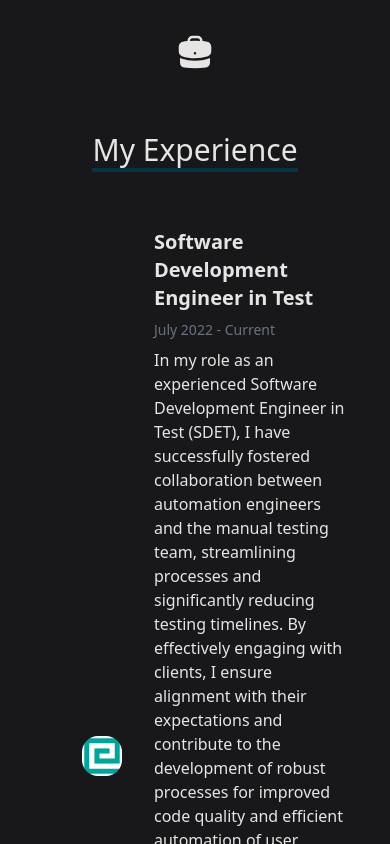
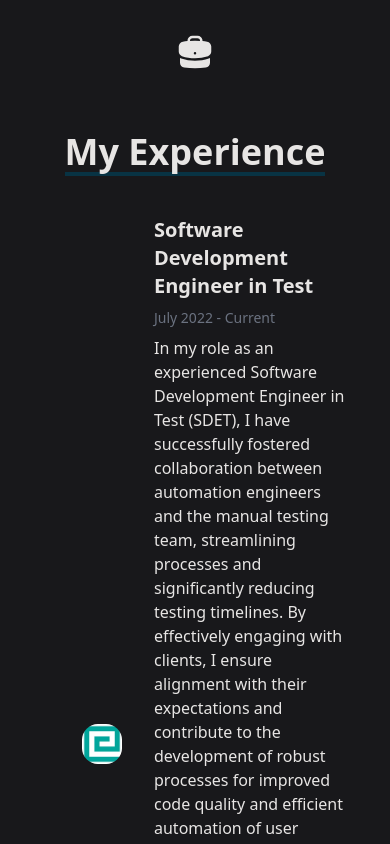
Before and after one commit to meeIbrahim/portfolio, a React (Vite) app: page / in a window 390 px wide. Shown: the part 1740-2584 px from the top of the page. Built offline with nearby package versions, Linux system fonts and the light colour scheme.

Commit message:
Changed font to title for section headers

```diff
--- a/src/components/Experience.tsx
+++ b/src/components/Experience.tsx
@@ -7,7 +7,7 @@ export default function Experience() {
       <div className="container px-5 py-10 mx-auto">
         <div className="flex flex-col w-full items-center mb-20">
           <BriefcaseIcon className="w-10 py-11 mx-auto inline-block mb-4" />
-          <h1 className="sm:text-4xl text-3xl inline border-b-4 border-cyan-950 font-medium title-font mb-4">
+          <h1 className="text-4xl font-bold inline border-b-4 border-cyan-950 text-center">
             My Experience
           </h1>
           <div className="container px-5 py-10 mx-auto">
--- a/src/components/Skills.tsx
+++ b/src/components/Skills.tsx
@@ -7,10 +7,10 @@ export default function Skills() {
       <div className="container px-5 py-10 mx-auto">
         <div className="flex flex-col w-full mb-20  items-center">
           <CpuChipIcon className="py-11 mx-auto w-10 inline-block" />
-          <h1 className="sm:text-4xl text-3xl inline border-b-4 border-cyan-950 font-medium title-font mb-4">
+          <h1 className="text-4xl font-bold inline border-b-4 border-cyan-950 text-center">
             Skills &amp; Technologies
           </h1>
-          <p className="mt-2 text-base leading-relaxed xl:w-2/4 lg:w-3/4 mx-auto">
+          <p className="mt-10 text-base leading-relaxed xl:w-2/4 lg:w-3/4 mx-auto">
             Lorem ipsum dolor sit amet consectetur, adipisicing elit. Nisi sit
             ipsa delectus eum quo voluptas aspernatur accusantium distinctio
             possimus est.
```
